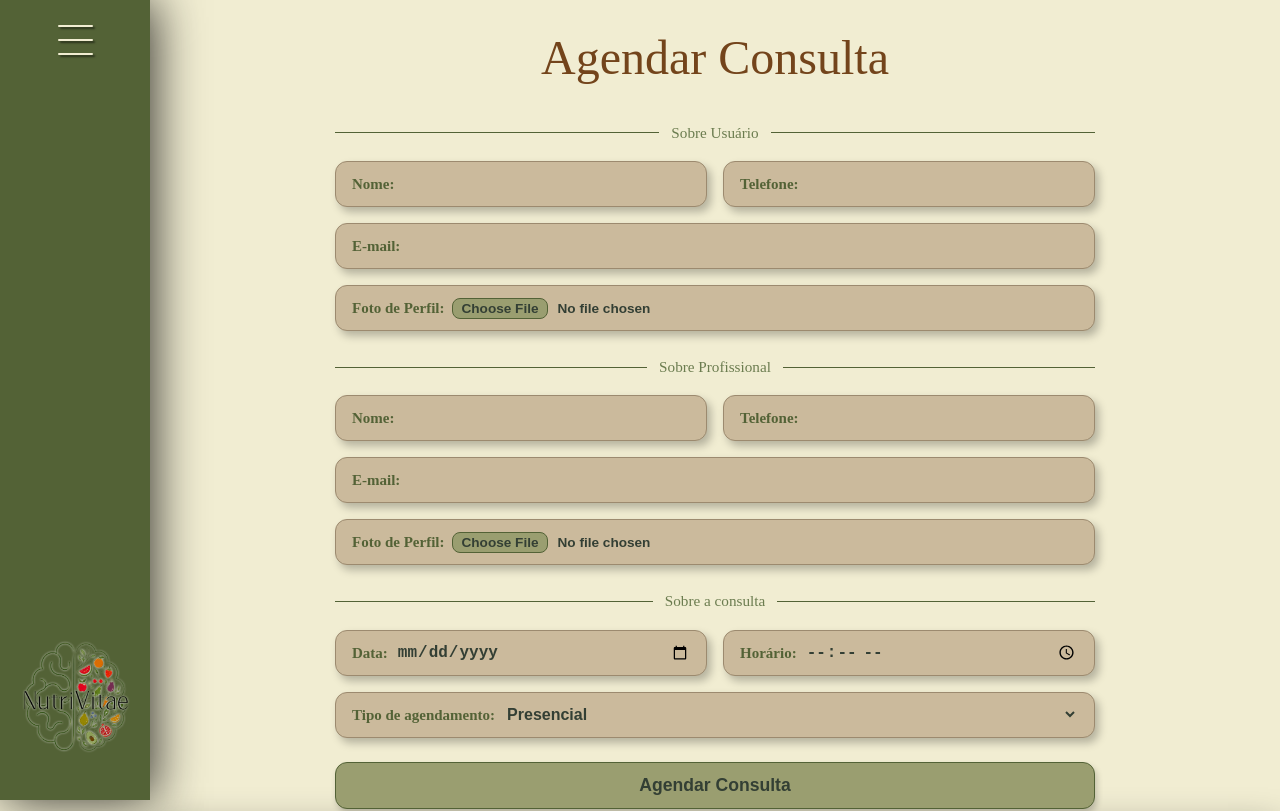
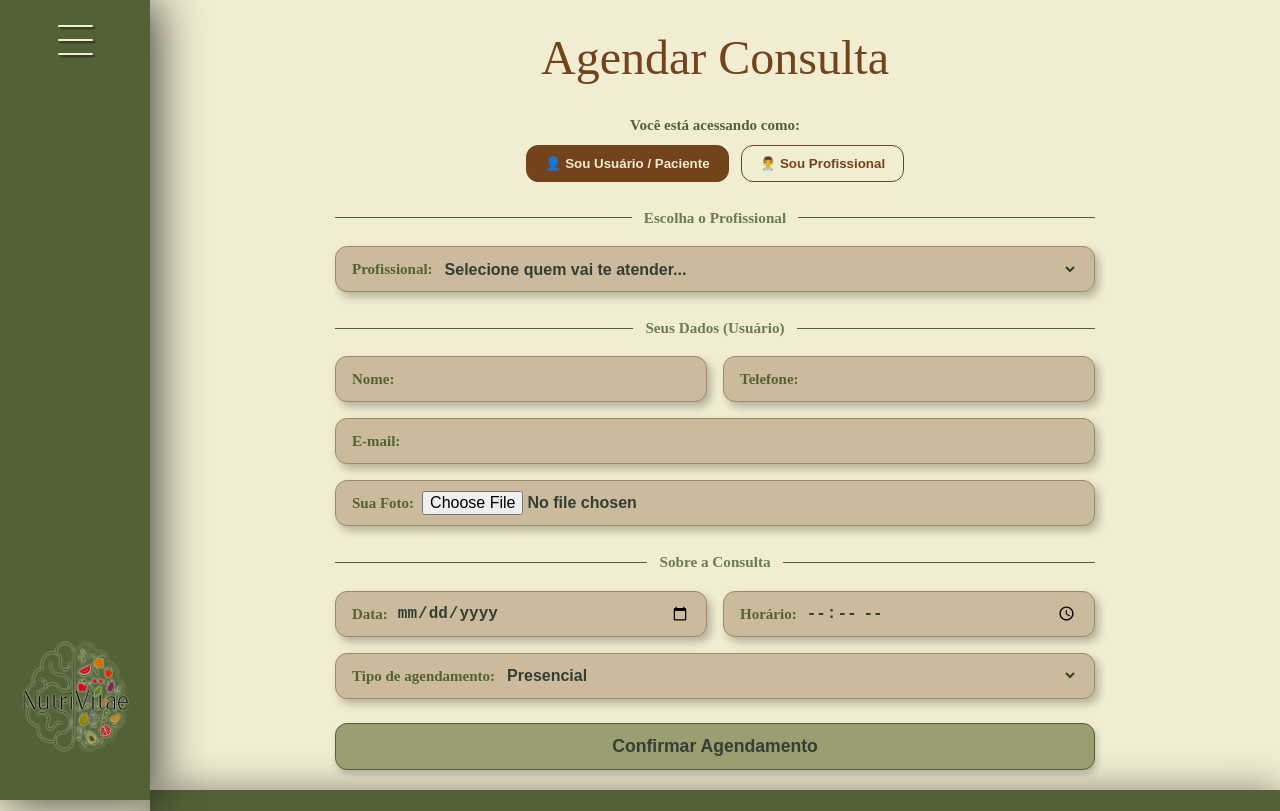
Before and after one commit to nutriVitae-hack2026/nutriVitae, a Vue app: page / in a window 1280 px wide. Shown: the top 811 px of the page. Built offline with nearby package versions, Linux system fonts and the light colour scheme; a web font is replaced by a local one.

Commit message:
feat - implementação de seleção de usuário e profissional no agendamento

```diff
--- a/src/components/consultas/agendamentoComponent.vue
+++ b/src/components/consultas/agendamentoComponent.vue
@@ -1,38 +1,78 @@
 <script setup>
-import { ref } from 'vue'
+import { ref, watch } from 'vue'
 import { useRouter } from 'vue-router'
 
 const router = useRouter()
 
+// Identificação do perfil ativo no momento do acesso
+const tipoAcesso = ref('usuario') // 'profissional' ou 'usuario'
+
+// 1. Listas de Cadastrados no Sistema
+const listaProfissionais = ref([
+  {
+    id: 1,
+    nome: 'Dra. Carolina Paz Alencar',
+    telefone: '(47) 99999-1111',
+    email: 'carolina@email.com',
+    foto: '/public/usuarios/carolina-user.png'
+  },
+  {
+    id: 2,
+    nome: 'Dr. Alexandre Xavier',
+    telefone: '(47) 99999-2222',
+    email: 'alexandre@email.com',
+    foto: '/public/usuarios/alexandre-user.png'
+  },
+  {
+    id: 3,
+    nome: 'Dra. Fabiana Oliveira',
+    telefone: '(47) 99999-3333',
+    email: 'fabiana@email.com',
+    foto: '/public/usuarios/fabiana-user.png'
+  }
+])
+
+const listaPacientes = ref([
+  {
+    id: 101,
+    nome: 'Gabriel Lima da Costa',
+    telefone: '(47) 98888-1111',
+    email: 'gabriel@email.com',
+    foto: '/public/usuarios/gabriel-user(1).png'
+  },
+  {
+    id: 102,
+    nome: 'Amanda de Sousa Lima',
+    telefone: '(47) 98888-2222',
+    email: 'amanda@email.com',
+    foto: '/public/usuarios/amanda-user.png'
+  },
+  {
+    id: 103,
+    nome: 'Carlos Eduardo da Silva',
+    telefone: '(47) 98888-3333',
+    email: 'carlos@email.com',
+    foto: '/public/usuarios/eduardo-user.png'
+  }
+])
+
+// Variáveis para guardar IDs selecionados nos dropdowns
+const profissionalSelecionadoId = ref('')
+const pacienteSelecionadoId = ref('')
+
+// Estrutura do agendamento
 const agendamento = ref({
-  usuario: {
-    nome: '',
-    telefone: '',
-    email: '',
-    foto: null, // <-- Guarda a URL da foto do usuário
-  },
-
-  profissional: {
-    nome: '',
-    telefone: '',
-    email: '',
-    foto: null,
-  },
-
-  consulta: {
-    data: '',
-    horario: '',
-    tipo: 'Presencial', //ou 'online (EAD)'
-  },
+  usuario: { nome: '', telefone: '', email: '', foto: null },
+  profissional: { nome: '', telefone: '', email: '', foto: null },
+  consulta: { data: '', horario: '', tipo: 'Presencial' }
 })
 
+// Converte arquivo enviado para Base64
 function converterParaBase64(arquivo, callback) {
-    // Limita o tamanho do arquivo a ~1MB para evitar estouro do localStorage
   if (arquivo.size > 1024 * 1024) {
-    alert("Selecione uma imagem menor que 1MB.")
+    alert('Selecione uma imagem menor que 1MB.')
     return
   }
-
   const reader = new FileReader()
   reader.onloadend = () => callback(reader.result)
   reader.readAsDataURL(arquivo)
@@ -56,6 +96,31 @@ function aoSelecionarFotoProfissional(event) {
   }
 }
 
+// Observa mudanças de seleção do Profissional
+watch(profissionalSelecionadoId, (novoId) => {
+  if (tipoAcesso.value === 'usuario') {
+    const prof = listaProfissionais.value.find((p) => p.id === Number(novoId))
+    if (prof) agendamento.value.profissional = { ...prof }
+  }
+})
+
+// Observa mudanças de seleção do Paciente
+watch(pacienteSelecionadoId, (novoId) => {
+  if (tipoAcesso.value === 'profissional') {
+    const pac = listaPacientes.value.find((p) => p.id === Number(novoId))
+    if (pac) agendamento.value.usuario = { ...pac }
+  }
+})
+
+// Limpa campos ao trocar o tipo de usuário que está acessando
+function alternarTipoAcesso(novoTipo) {
+  tipoAcesso.value = novoTipo
+  profissionalSelecionadoId.value = ''
+  pacienteSelecionadoId.value = ''
+  agendamento.value.usuario = { nome: '', telefone: '', email: '', foto: null }
+  agendamento.value.profissional = { nome: '', telefone: '', email: '', foto: null }
+}
+
 function validarFormulario() {
   const { usuario, profissional, consulta } = agendamento.value
 
@@ -69,7 +134,7 @@ function validarFormulario() {
     !consulta.data ||
     !consulta.horario
   ) {
-    alert("Preencha todos os campos.")
+    alert('Preencha ou selecione todas as informações do profissional, usuário e consulta.')
     return false
   }
 
@@ -77,28 +142,76 @@ function validarFormulario() {
 }
 
 function agendar() {
-  // Se validarFormulario() retornar false, o 'return' para aqui
   if (!validarFormulario()) return
 
   try {
     localStorage.setItem('dadosAgendamento', JSON.stringify(agendamento.value))
     router.push('/resumo')
   } catch (error) {
-    alert("Erro ao salvar o agendamento. Tente utilizar fotos menores.")
+    alert('Erro ao salvar o agendamento.')
     console.error(error)
   }
 }
 </script>
 
 <template>
-
   <main class="container">
     <h1>Agendar Consulta</h1>
 
-    <!-- Seção Usuarío -->
+    <!-- Alternador de Perfil do Acesso -->
+    <div class="role-selector">
+      <p>Você está acessando como:</p>
+      <div class="btn-group">
+        <button
+          :class="['btn-toggle', { active: tipoAcesso === 'usuario' }]"
+          @click="alternarTipoAcesso('usuario')"
+        >
+          👤 Sou Usuário / Paciente
+        </button>
+        <button
+          :class="['btn-toggle', { active: tipoAcesso === 'profissional' }]"
+          @click="alternarTipoAcesso('profissional')"
+        >
+          👨‍⚕️ Sou Profissional
+        </button>
+      </div>
+    </div>
+
+    <!-- ======================================================== -->
+    <!-- MODO 1: SE QUEM ESTÁ ACESSANDO FOR O USUÁRIO / PACIENTE -->
+    <!-- ======================================================== -->
+    <template v-if="tipoAcesso === 'usuario'">
+      <!-- O usuário seleciona o Profissional que deseja -->
       <section>
         <div class="divider">
-        <span>Sobre Usuário</span>
+          <span>Escolha o Profissional</span>
+        </div>
+
+        <div class="grid-form">
+          <div class="input-card full-width">
+            <label for="select-prof">Profissional:</label>
+            <select id="select-prof" v-model="profissionalSelecionadoId">
+              <option value="" disabled>Selecione quem vai te atender...</option>
+              <option v-for="prof in listaProfissionais" :key="prof.id" :value="prof.id">
+                {{ prof.nome }}
+              </option>
+            </select>
+          </div>
+
+          <div v-if="agendamento.profissional.nome" class="profile-preview full-width">
+            <img :src="agendamento.profissional.foto || 'https://via.placeholder.com/150'" class="preview-avatar" />
+            <div>
+              <p><strong>E-mail:</strong> {{ agendamento.profissional.email }}</p>
+              <p><strong>Telefone:</strong> {{ agendamento.profissional.telefone }}</p>
+            </div>
+          </div>
+        </div>
+      </section>
+
+      <!-- O usuário preenche os dados dele -->
+      <section>
+        <div class="divider">
+          <span>Seus Dados (Usuário)</span>
         </div>
 
         <div class="grid-form">
@@ -118,16 +231,21 @@ function agendar() {
           </div>
 
           <div class="input-card full-width">
-          <label for="usr-foto">Foto de Perfil:</label>
+            <label for="usr-foto">Sua Foto:</label>
             <input id="usr-foto" type="file" accept="image/*" @change="aoSelecionarFotoUsuario" />
           </div>
         </div>
       </section>
+    </template>
 
-    <!-- Seção Profissional -->
+    <!-- ======================================================== -->
+    <!-- MODO 2: SE QUEM ESTÁ ACESSANDO FOR O PROFISSIONAL         -->
+    <!-- ======================================================== -->
+    <template v-else>
+      <!-- O profissional preenche/confirma os seus próprios dados -->
       <section>
         <div class="divider">
-        <span>Sobre Profissional</span>
+          <span>Seus Dados (Profissional)</span>
         </div>
 
         <div class="grid-form">
@@ -147,21 +265,44 @@ function agendar() {
           </div>
 
           <div class="input-card full-width">
-          <label for="prof-foto">Foto de Perfil:</label>
-          <input
-            id="prof-foto"
-            type="file"
-            accept="image/*"
-            @change="aoSelecionarFotoProfissional"
-          />
+            <label for="prof-foto">Sua Foto:</label>
+            <input id="prof-foto" type="file" accept="image/*" @change="aoSelecionarFotoProfissional" />
           </div>
         </div>
       </section>
 
-    <!-- SEÇÃO SOBRE A CONSULTA -->
+      <!-- O profissional seleciona o Paciente que vai atender -->
       <section>
         <div class="divider">
-        <span>Sobre a consulta</span>
+          <span>Escolha o Paciente</span>
+        </div>
+
+        <div class="grid-form">
+          <div class="input-card full-width">
+            <label for="select-pac">Paciente:</label>
+            <select id="select-pac" v-model="pacienteSelecionadoId">
+              <option value="" disabled>Selecione o paciente a ser agendado...</option>
+              <option v-for="paciente in listaPacientes" :key="paciente.id" :value="paciente.id">
+                {{ paciente.nome }}
+              </option>
+            </select>
+          </div>
+
+          <div v-if="agendamento.usuario.nome" class="profile-preview full-width">
+            <img :src="agendamento.usuario.foto || 'https://via.placeholder.com/150'" class="preview-avatar" />
+            <div>
+              <p><strong>E-mail:</strong> {{ agendamento.usuario.email }}</p>
+              <p><strong>Telefone:</strong> {{ agendamento.usuario.telefone }}</p>
+            </div>
+          </div>
+        </div>
+      </section>
+    </template>
+
+    <!-- SEÇÃO SOBRE A CONSULTA (Comum para ambos os modos) -->
+    <section>
+      <div class="divider">
+        <span>Sobre a Consulta</span>
       </div>
 
       <div class="grid-form">
@@ -184,12 +325,12 @@ function agendar() {
         </div>
       </div>
     </section>
-    <button @click="agendar" class="btn-agendar">Agendar Consulta</button>
+
+    <button @click="agendar" class="btn-agendar">Confirmar Agendamento</button>
   </main>
 </template>
 
 <style scoped>
-
 .container {
   max-width: 800px;
   margin: 0 auto;
@@ -200,10 +341,44 @@ h1 {
   color: #73441b;
   text-align: center;
   font-size: 3rem;
+  margin-bottom: 16px;
+}
+
+/* Seletor de Perfil */
+.role-selector {
+  text-align: center;
   margin-bottom: 24px;
 }
 
-/*Divisor de linha*/
+.role-selector p {
+  color: #536236;
+  font-weight: bold;
+  margin-bottom: 8px;
+}
+
+.btn-group {
+  display: flex;
+  justify-content: center;
+  gap: 12px;
+}
+
+.btn-toggle {
+  padding: 10px 18px;
+  border-radius: 12px;
+  border: 1px solid #73441b;
+  background-color: #f1edd2;
+  color: #73441b;
+  font-weight: bold;
+  cursor: pointer;
+  transition: all 0.2s ease;
+}
+
+.btn-toggle.active {
+  background-color: #73441b;
+  color: #f1edd2;
+}
+
+/* Linha divisória */
 .divider {
   display: flex;
   align-items: center;
@@ -220,15 +395,16 @@ h1 {
   padding: 0 12px;
   color: #6b7c4f;
   font-size: 0.95rem;
+  font-weight: bold;
 }
 
-/* Grid layout de 2 colunas */
+/* Layout do formulário */
 .grid-form {
   display: grid;
   grid-template-columns: 1fr 1fr;
   gap: 16px;
 }
-/* Faz o e-mail / select ocuparem a linha inteira */
+
 .full-width {
   grid-column: span 2;
 }
@@ -242,12 +418,14 @@ h1 {
   padding: 10px 16px;
   box-shadow: 4px 5px 8px rgba(0, 0, 0, 0.25);
 }
+
 .input-card label {
   color: #536236;
   font-weight: bold;
   margin-right: 8px;
   white-space: nowrap;
 }
+
 .input-card input,
 .input-card select {
   width: 100%;
@@ -258,33 +436,34 @@ h1 {
   font-size: 1rem;
   font-weight: bold;
 }
-.input-card select {
-  cursor: pointer;
-}
+
 .input-card select option {
   background-color: #cbba9c;
   color: #4b5a32;
-  padding: 10px;
 }
 
-/*imagem do usúrio e profissional*/
-.input-card input[type='file'] {
-  font-size: 0.85rem;
+/* Preview do item selecionado */
+.profile-preview {
+  display: flex;
+  align-items: center;
+  gap: 16px;
+  background-color: #f1edd2;
+  border: 1px solid #73441b;
+  border-radius: 12px;
+  padding: 12px;
+}
+
+.preview-avatar {
+  width: 50px;
+  height: 50px;
+  border-radius: 50%;
+  object-fit: cover;
+}
+
+.profile-preview p {
+  margin: 2px 0;
   color: #333f34;
-}
-.input-card input[type='file']::file-selector-button {
-  background-color: #9a9e70;
-  color: #333f34;
-  border: 1px solid #536236;
-  border-radius: 8px;
-  padding: 2px 8px;
-  font-weight: bold;
-  cursor: pointer;
-  margin-right: 10px;
-  transition: background 0.2s;
-}
-.input-card input[type='file']::file-selector-button:hover {
-  background-color: #6b7c4f;
+  font-size: 0.9rem;
 }
 
 .btn-agendar {
```
Lines whose indentation alone changed are shown as unchanged.
